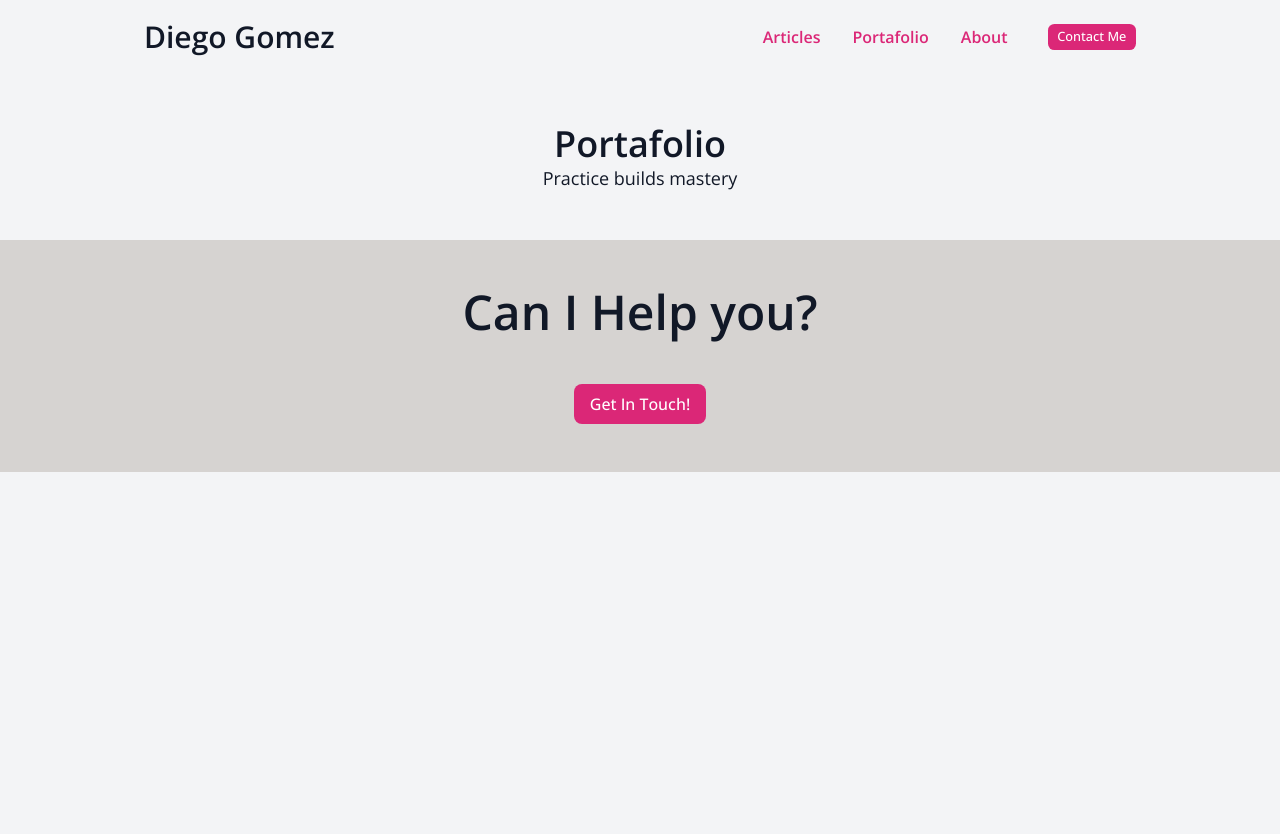
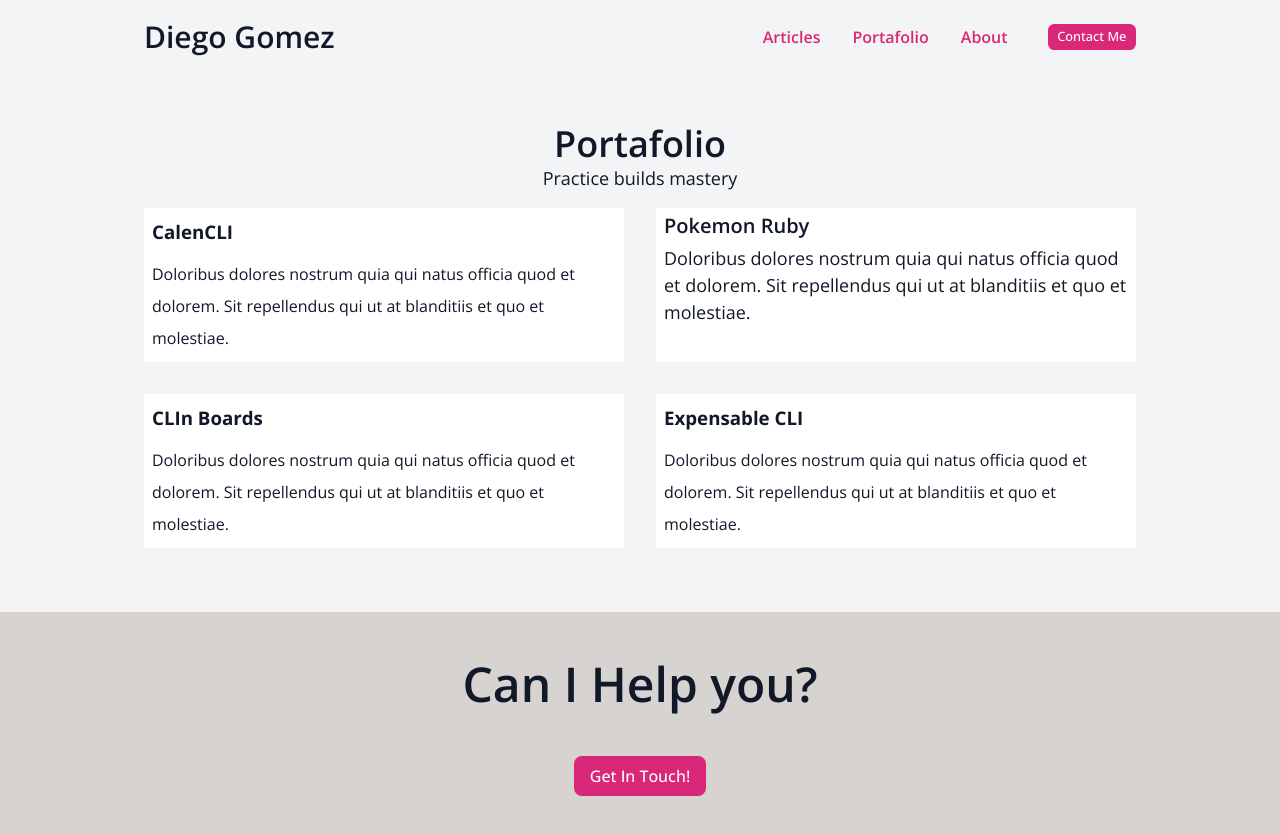
Before and after one commit to DiegoGomezCuadross/blog-ui, a plain HTML site: page portfolio.html in a window 1280 px wide. Before the commit the page ends 800 px from the top, so only its background shows below. Drawn offline with nearby package versions, Linux system fonts and the light colour scheme.

Commit message:
add: portfolio structure

```diff
--- a/assets/css/global/utils.css
+++ b/assets/css/global/utils.css
@@ -57,6 +57,10 @@
 .bg-color-background-gray {
   background-color: var(--background);
 }
+
+.bg-color-background-white {
+  background-color: var(--white);
+}
 .content_icon {
   position: relative;
   padding-left: 2.5rem;
--- a/portfolio.html
+++ b/portfolio.html
@@ -46,6 +46,36 @@
           <h2 class="heading-lg semibold">Portafolio</h2>
           <p class="text-lg regular">Practice builds mastery</p>
         </div>
+        <div class="article-summary__content">
+          <div class="article-summary__card bg-color-background-white">
+            <h3>CalenCLI</h3>
+            <p>
+              Doloribus dolores nostrum quia qui natus officia quod et dolorem.
+              Sit repellendus qui ut at blanditiis et quo et molestiae.
+            </p>
+          </div>
+          <div class="article-summary__card bg-color-background-white">
+            <h3 class="heading-xs semibold">Pokemon Ruby</h3>
+            <p class="text-lg light">
+              Doloribus dolores nostrum quia qui natus officia quod et dolorem.
+              Sit repellendus qui ut at blanditiis et quo et molestiae.
+            </p>
+          </div>
+          <div class="article-summary__card bg-color-background-white">
+            <h3>CLIn Boards</h3>
+            <p>
+              Doloribus dolores nostrum quia qui natus officia quod et dolorem.
+              Sit repellendus qui ut at blanditiis et quo et molestiae.
+            </p>
+          </div>
+          <div class="article-summary__card bg-color-background-white">
+            <h3>Expensable CLI</h3>
+            <p>
+              Doloribus dolores nostrum quia qui natus officia quod et dolorem.
+              Sit repellendus qui ut at blanditiis et quo et molestiae.
+            </p>
+          </div>
+        </div>
       </div>
     </main>
     <footer class="footer">
```
